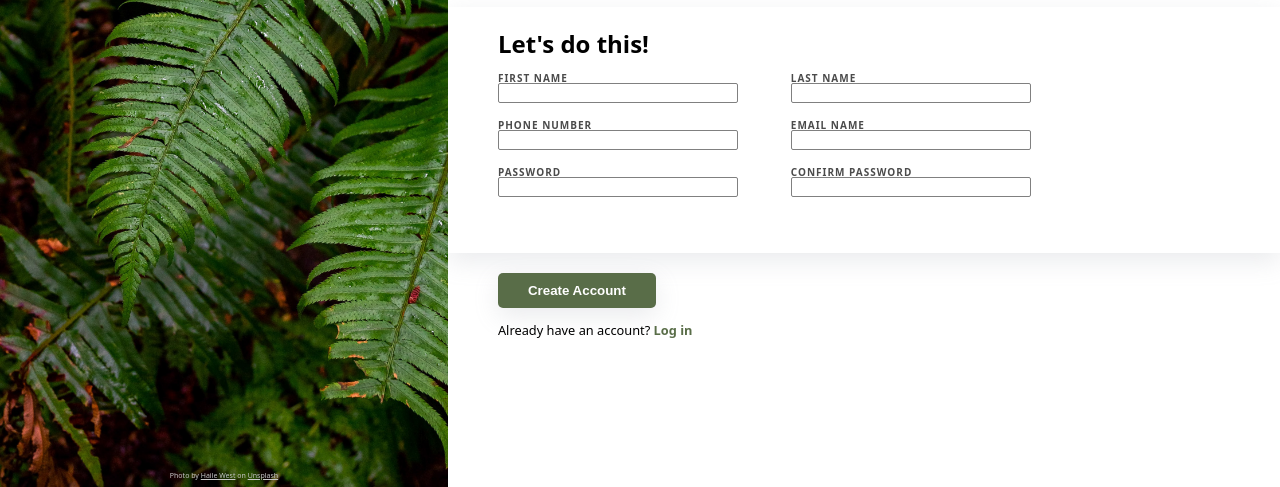
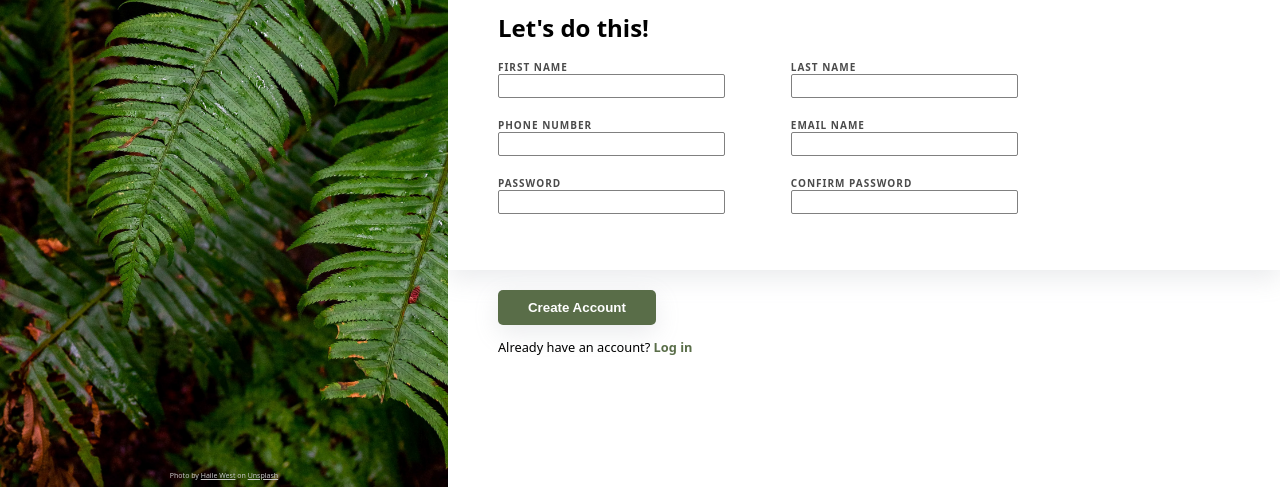
Before and after one commit to sedfarouk/TOP, a plain HTML site: page miniProjects/SignUp-Form/index.html in a window 1280 px wide. Shown: the part 313-800 px from the top of the page. Drawn offline with Linux system fonts and the light colour scheme.

Commit message:
add screenshots and readme

```diff
--- a/miniProjects/SignUp-Form/index.html
+++ b/miniProjects/SignUp-Form/index.html
@@ -34,7 +34,7 @@
                     </li>
                     <li>
                         <label for="number">PHONE NUMBER</label>
-                        <input type="telephone" id="number" name="user_phone">
+                        <input type="tel" id="number" name="user_phone">
                     </li>
                     <li>
                         <label for="password">PASSWORD</label>
--- a/miniProjects/SignUp-Form/style.css
+++ b/miniProjects/SignUp-Form/style.css
@@ -90,18 +90,18 @@ h2{
 label{
     display: block;
     font-size: 10px;
-    line-height: 0.5;
     letter-spacing: 1px;
     font-weight: 700;
     color: rgb(75, 75, 75);
 }
 
 input{
-    width: 80%;
+    width: 70%;
     margin-bottom: 20px;
     font-size: 14px;
     border:1px solid grey;
     border-radius: 2px;
+    padding: 3px 10px;
 }
 
 input:focus, input:focus-visible{
```
Also changed, not shown: miniProjects/SignUp-Form/README.md (added), miniProjects/SignUp-Form/screenshots/sign-up-form.png (added), 1 other file.
